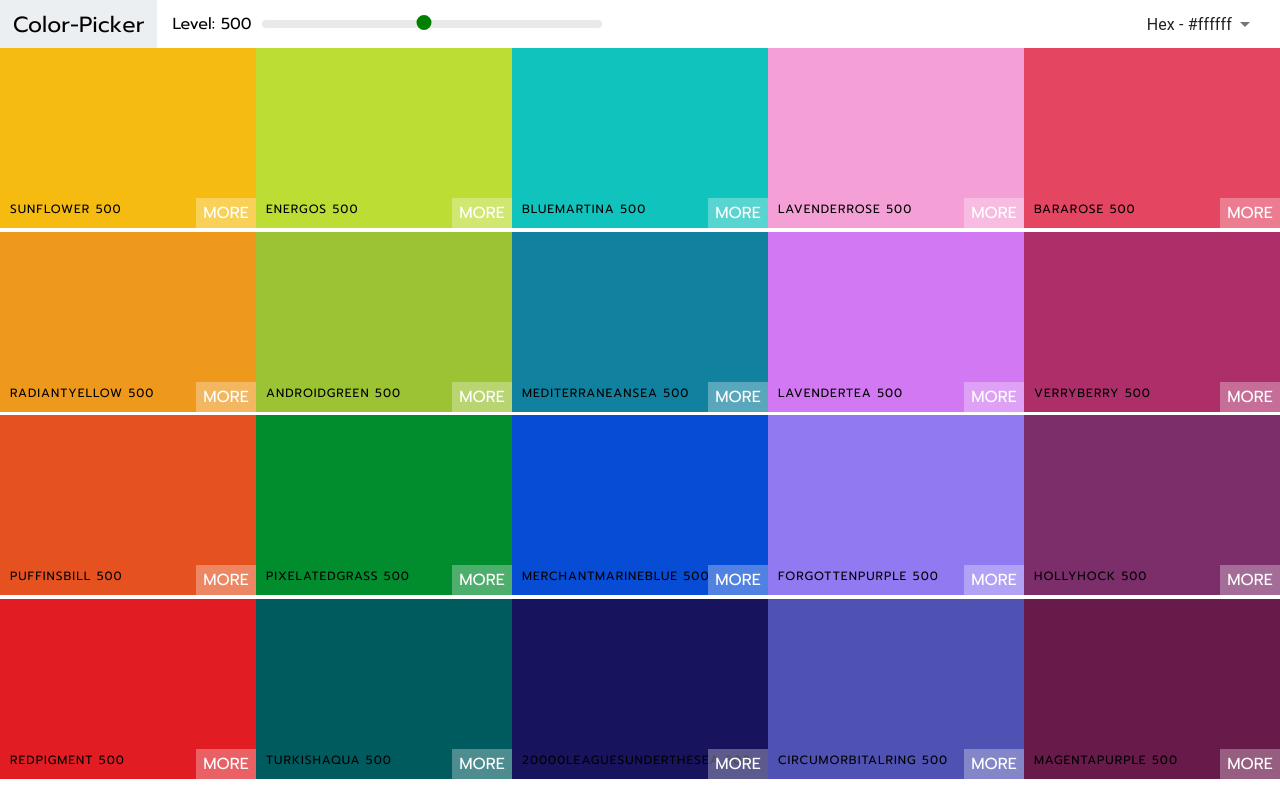
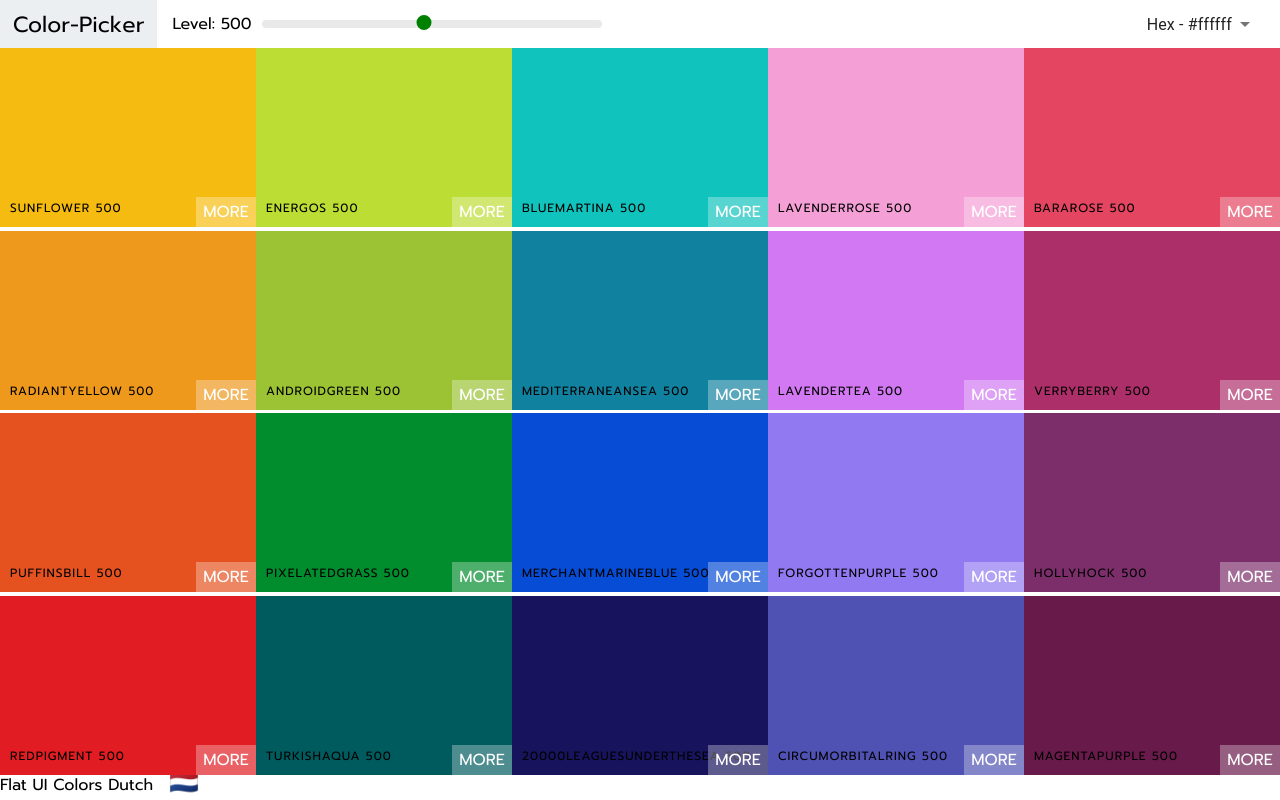
Before and after one commit to aakash-garg10/colorpicker, a React (Create React App) app: page / in a window 1280 px wide. Built offline with nearby package versions, Linux system fonts and the light colour scheme.

Commit message:
Added Footer

```diff
--- a/src/Navbar.css
+++ b/src/Navbar.css
@@ -4,6 +4,10 @@
   font-family: "Prompt", sans-serif;
   overflow: hidden;
 }
+/* *{
+  margin: 0;
+  padding: 0;
+} */
 
 .Navbar {
   display: flex;
--- a/src/Navbar.jsx
+++ b/src/Navbar.jsx
@@ -49,7 +49,7 @@
           <Select value={format} onChange={this.changeFormat}>
             <MenuItem value="hex">Hex - #ffffff</MenuItem>
             <MenuItem value="rgb">RGB - rgb (255, 255, 255)</MenuItem>
-            <MenuItem value="rgba">RGBA - rgba (255, 255, 255,0.1)</MenuItem>
+            <MenuItem value="rgba">RGBA - rgba (255, 255, 255, 0.1)</MenuItem>
           </Select>
         </div>
         {/* //the little tab that appears on changing the color format */}
--- a/src/Pallete.css
+++ b/src/Pallete.css
@@ -1,6 +1,20 @@
 .Pallete {
   height: 100vh;
+  display: flex;
+  flex-direction: column;
 }
 .Pallete-colors {
   height: 90%;
 }
+.Palette-Footer {
+  background-color: white;
+  height: 5vh;
+  display: flex;
+  justify-content: flex-end;
+  align-items: center;
+  font-weight: bold;
+}
+.emoji {
+  font-size: 1.5rem;
+  margin: 0 1rem;
+}
--- a/src/Pallete.jsx
+++ b/src/Pallete.jsx
@@ -18,14 +18,14 @@
 
   //function that sets format on the select
   changeFormat(val) {
-    this.setState({ format: val});
+    this.setState({ format: val });
   }
   render() {
     const { level, format } = this.state;
     const { colors, paletteName, emoji } = this.props.pallete;
     //colors will be an array that contains many arrays of different shades of colors
     const colorBoxes = colors[level].map((color) => {
-      return <ColorBox background={color[format]} name={color.name} />;
+      return <ColorBox background={color[format]} name={color.name} key={color.id} />;
     });
 
     return (
@@ -37,7 +37,10 @@
           changeFormat={this.changeFormat}
         />
         <div className="Pallete-colors">{colorBoxes}</div>
-        {/* footer goes here */}
+        <footer className="Pallete-Footer">
+          {paletteName}
+          <span className="emoji">{emoji}</span>
+        </footer>
       </div>
     );
   }
```
